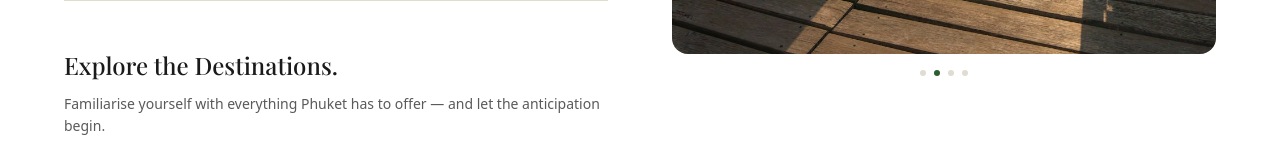
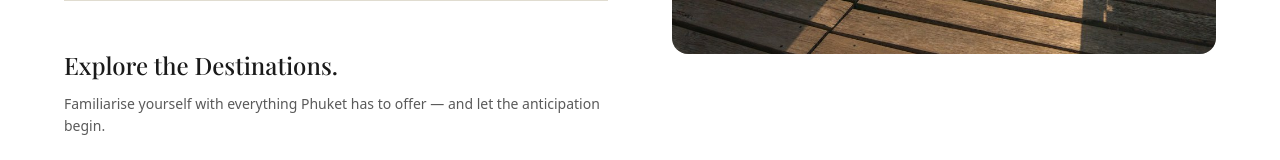
Before and after one commit to nomsou/birthday-phuket, a Next.js app: page / in a window 1280 px wide. Shown: the part 3456-3616 px from the top of the page. Built offline with nearby package versions, Linux system fonts and the light colour scheme.

Commit message:
updated stay section to not scroll past image

```diff
--- a/src/components/stay/StaySection.tsx
+++ b/src/components/stay/StaySection.tsx
@@ -46,7 +46,7 @@
         </div>
 
         {/* Two columns: content (left) + sticky image (right) */}
-        <div className="grid grid-cols-1 md:grid-cols-2 gap-10 md:gap-16 items-start">
+        <div className="grid grid-cols-1 md:grid-cols-2 gap-10 md:gap-16">
           {/* Left — scrollable content */}
           <div className="space-y-12">
             {/* Secure Your Stay */}
@@ -236,20 +236,7 @@
                 ))}
               </div>
 
-              {/* Optional dots */}
-              <div className="flex justify-center gap-2 mt-4">
-                {STAY_IMAGES.map((_, i) => (
-                  <button
-                    key={i}
-                    onClick={() => setActiveIndex(i)}
-                    aria-label={`Show image ${i + 1}`}
-                    className="w-1.5 h-1.5 rounded-full transition-colors duration-300"
-                    style={{
-                      background: i === activeIndex ? "#2C5F2D" : "#E0DCD0",
-                    }}
-                  />
-                ))}
-              </div>
+
             </div>
           </div>
         </div>
```
